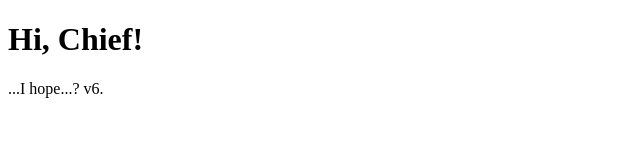
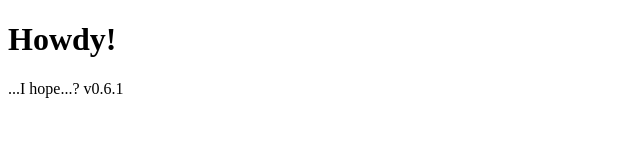
Before and after one commit to eshinn/githook-test, a website: page src/index.pug in a window 1280 px wide. Shown: the whole page, without its empty margins (0-640 px from the left). Drawn offline with nearby package versions, Linux system fonts and the light colour scheme; files that its build step writes are made by us from their sources.

Commit message:
Up to 0.6.1

```diff
--- a/src/index.pug
+++ b/src/index.pug
@@ -3,5 +3,5 @@ html
 	head
 		title Hi
 	body
-		h1 Hi, Chief!
-		p ...I hope...? v6.
+		h1 Howdy!
+		p ...I hope...? v0.6.1
```
